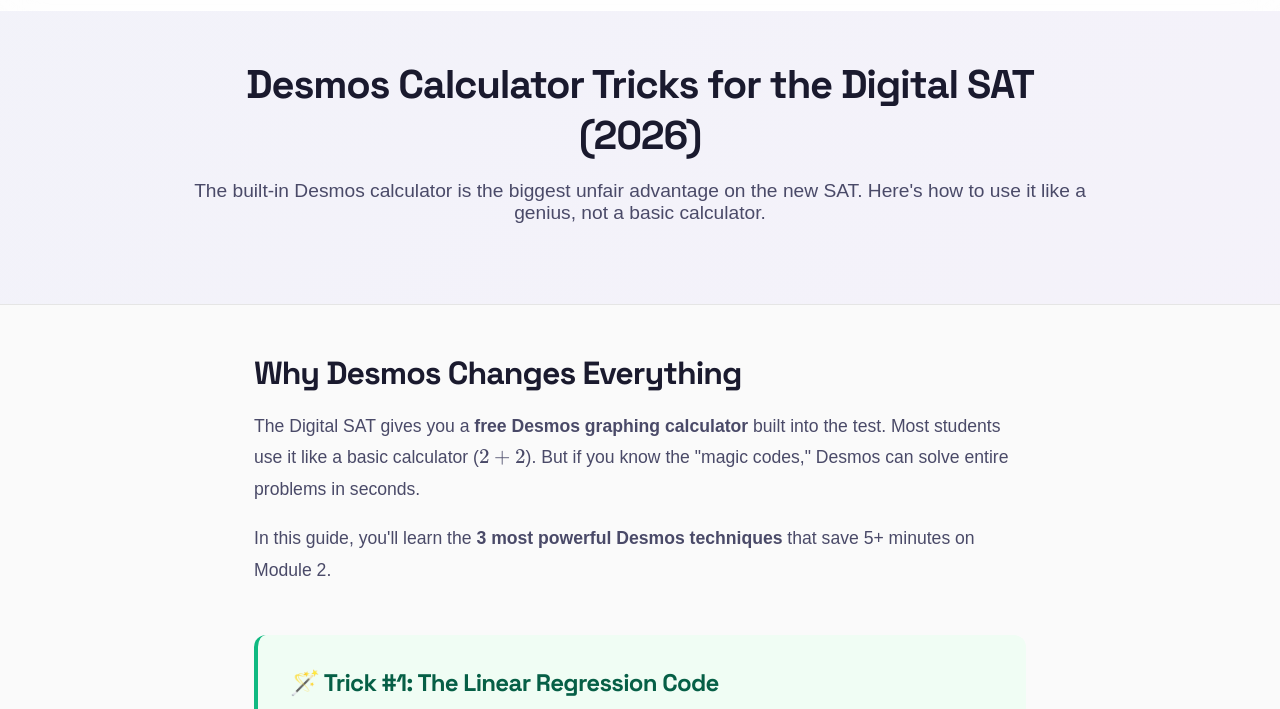
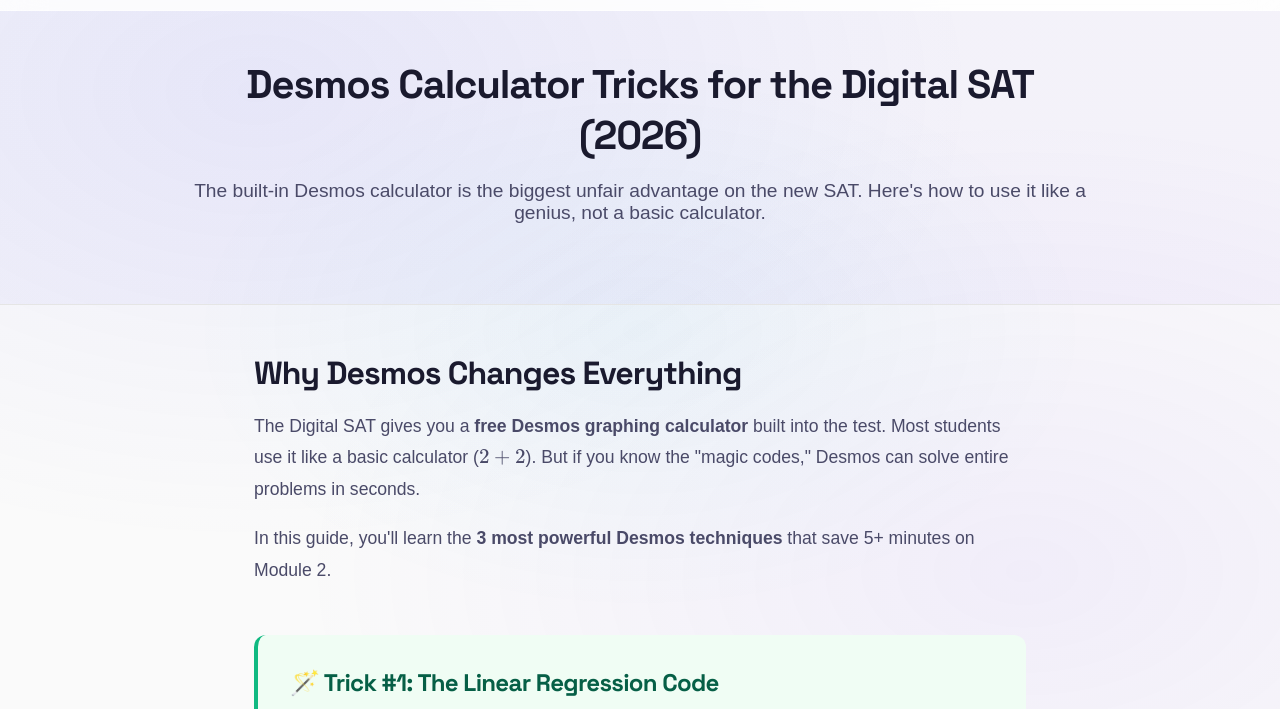
Before and after one commit to hyoahn/practix-web, a plain HTML site: page desmos.html in a window 1280 px wide. Shown: the part 69-778 px from the top of the page. Drawn offline with nearby package versions, Linux system fonts and the light colour scheme.

Commit message:
fix: robust navigation injection and standardized core page layouts

```diff
--- a/desmos.html
+++ b/desmos.html
@@ -43,7 +43,7 @@
     }
     </script>
 
-    <link rel="stylesheet" href="../styles.css">
+    <link rel="stylesheet" href="styles.css">
     <link rel="preconnect" href="https://fonts.googleapis.com">
     <link rel="preconnect" href="https://fonts.gstatic.com" crossorigin>
     <link href="https://fonts.googleapis.com/css2?family=Inter:wght@400;500;600;700&family=Space+Grotesk:wght@500;700&display=swap" rel="stylesheet">
@@ -60,6 +60,8 @@
     <script src="nav.js"></script>
 </head>
 <body class="content-page">
+    <div class="page-bg"></div>
+
     <!-- Navigation managed by nav.js -->
 
     <!-- Hero Section -->
--- a/nav.js
+++ b/nav.js
@@ -7,7 +7,9 @@
 document.addEventListener('DOMContentLoaded', () => {
     // 1. Determine the path depth (if we are in a subfolder like /topics/)
     const currentPath = window.location.pathname;
-    const isInSubfolder = currentPath.includes('/topics/') || currentPath.split('/').length > 3; // Simple heuristic
+    // Handle both local file system paths and server paths
+    const isInSubfolder = currentPath.includes('/topics/') ||
+                         (currentPath.includes('topics/') && !currentPath.includes('../topics/'));
     const basePath = isInSubfolder ? '../' : '';
 
     // 2. Create the nav element
@@ -29,11 +31,15 @@
         </div>
     `;
 
-    // 4. Inject into the page (either replace existing nav or prepend to body)
+    // 4. Inject into the page
+    // Look for various insertion points
     const existingNav = document.querySelector('nav:not(.breadcrumb)');
+    const navPlaceholder = document.body.querySelector('body > :first-child');
+
     if (existingNav) {
         existingNav.replaceWith(nav);
     } else {
-        document.body.prepend(nav);
+        // Prepend to body, ensuring it's before any specific content containers
+        document.body.insertBefore(nav, document.body.firstChild);
     }
 });
```
Also changed, not shown: formulas.html (+3 -1 lines), strategy.html (+3 -1 lines), 1 other file.
